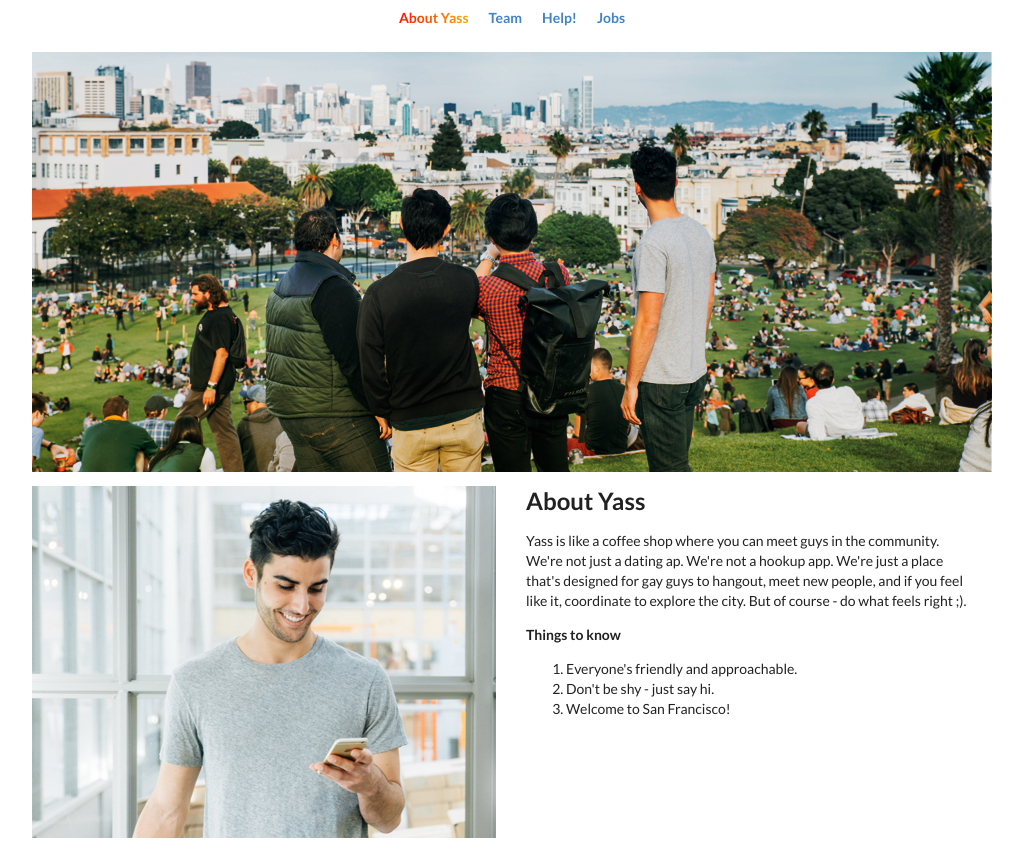
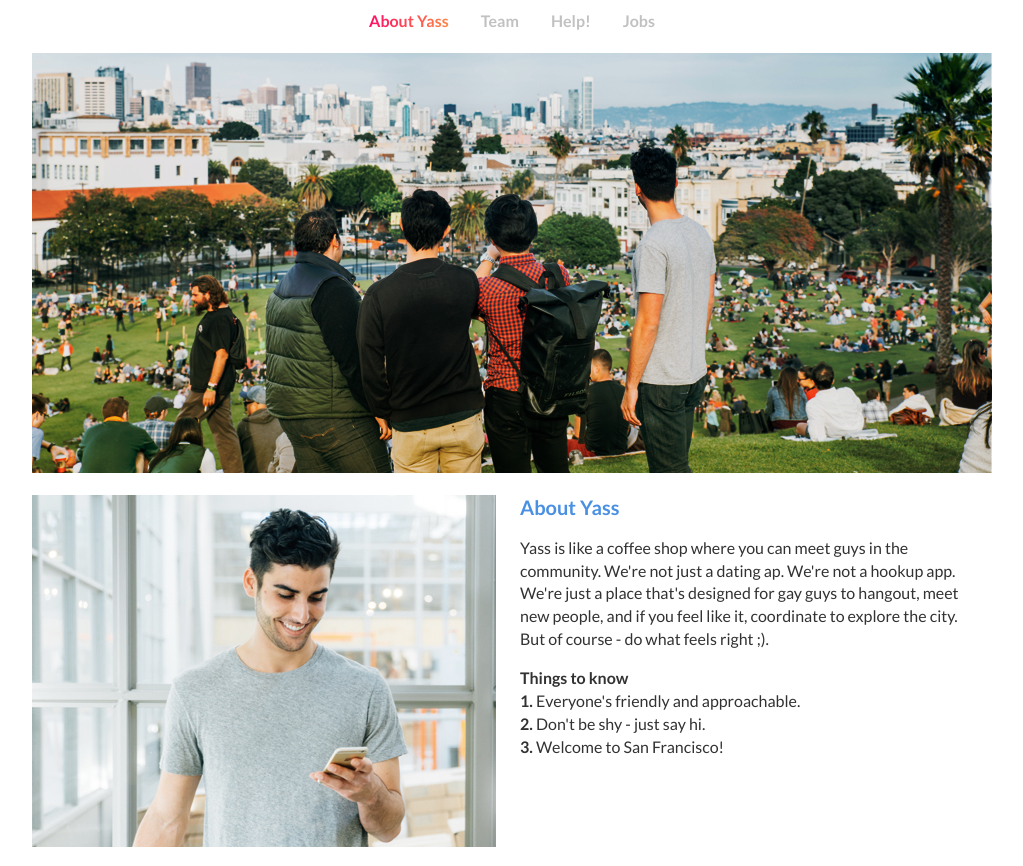
Before and after one commit to jacqt/melamine_site, a website: page index.html in a window 1280 px wide. Shown: the part 121-987 px from the top of the page, without its empty margins (128-1151 px from the left). Drawn offline with Linux system fonts and the light colour scheme.

Commit message:
lots of style changes

```diff
--- a/index.html
+++ b/index.html
@@ -12,12 +12,14 @@
 /** STYLES ORDERED FROM TOP TO BOTTOM **/
 
 /** Edit this for the header logo **/
-.ui.center.header-logo { margin-top: 30px; }
+.ui.center.header-logo { margin: 18px 0 18px 0; }
 
 /** Edit these for the menu items **/
 .menu-item {
   font-weight: bold;
-  padding: 10px;
+  font-size: 16px;
+  padding: 0 16px 0 16px;
+  transition: color .4s;
 }
 .menu-item.active {
   background-image: -webkit-gradient( linear, left top, right top, color-stop(0, red), color-stop(1, #FBBD08));
@@ -26,6 +28,7 @@
   -webkit-background-clip: text;
   background-clip: text;
 }
+
 
 /** Edit this for the main image **/
 .ui.container.main-image { background-image: url("./assets/img_header.png"); height: 420; width: 960; }
@@ -62,12 +65,12 @@
 
     <!-- Page for 'About Yass', 'Jobs', 'Help' -->
     <div class="ui pusher main-template-page">
-      <div class="ui vertical masthead center aligned basic segment">
+      <div class="ui vertical masthead center aligned basic segment" style="margin: 19px 0 19px 0; padding: 0">
         <div class="ui container main-image">
         </div>
       </div>
       <div class="ui grid">
-        <div class="ui centered row">
+        <div class="ui centered row" style="margin: 19px 0 19px 0; padding: 0">
           <div class="ui column" style="width: 480px; padding: 0">
             <ul id="slides">
               <li><img src="./assets/img_fade1.jpg" /> </li>
@@ -75,19 +78,22 @@
               <li><img src="./assets/img_fade3.jpg" /> </li>
             </ul>
           </div>
-          <div class="ui column" style="width: 480px">
+          <div class="ui column" style="width: 480px; padding: 0 14px 0 8px">
             <!-- Custom content per page goes here -->
             <div class="sub-template-item about-yass">
               <h2>About Yass</h2>
               <p> Yass is like a coffee shop where you can meet guys in the community. We're not just a dating ap. We're not a hookup app. We're just a place that's designed for gay guys to hangout, meet new people, and if you feel like it, coordinate to explore the city. But of course - do what feels right ;).
               </p>
 
-              <b> Things to know </b>
-              <ol>
-                <li> Everyone's friendly and approachable. </li>
-                <li> Don't be shy - just say hi. </li>
-                <li> Welcome to San Francisco! </li>
-              </ol>
+              <p>
+                <b> Things to know </b>
+                <br>
+                <b>1.</b>  Everyone's friendly and approachable.
+                <br>
+                <b>2.</b>  Don't be shy - just say hi.
+                <br>
+                <b>3.</b>  Welcome to San Francisco!
+              </p>
             </div>
 
             <div class="sub-template-item help">
@@ -113,11 +119,11 @@
     </div>
 
     <!-- Team page -->
-    <div class="ui container grid team-page">
+    <div class="ui container grid team-page" style="margin: 16px 0 0 0; padding: 0">
       <div class="ui centered row">
         <div class="ui divided items" style="width: 50%">
           <div class="item">
-            <div class="ui tiny image">
+            <div class="ui image">
               <img src="./assets/img_teamanthony.jpg">
             </div>
             <div class="content">
@@ -131,7 +137,7 @@
             </div>
           </div>
           <div class="item">
-            <div class="ui tiny image">
+            <div class="ui image">
               <img src="./assets/img_teambrian.jpg">
             </div>
             <div class="content">
@@ -145,7 +151,7 @@
             </div>
           </div>
           <div class="item">
-            <div class="ui tiny image">
+            <div class="ui image">
               <img src="./assets/img_teamdavid.jpg">
             </div>
             <div class="content">
@@ -159,7 +165,7 @@
             </div>
           </div>
           <div class="item">
-            <div class="ui tiny image">
+            <div class="ui image">
               <img src="./assets/img_teamlukas.jpg">
             </div>
             <div class="content">
```
Also changed, not shown: bower_components/semantic/dist/semantic.css.
